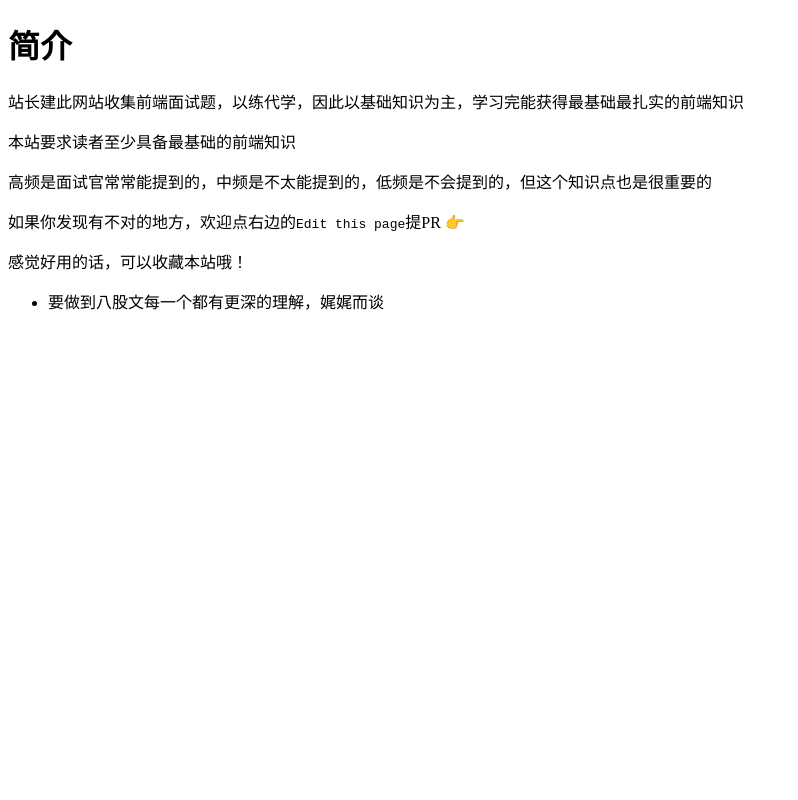
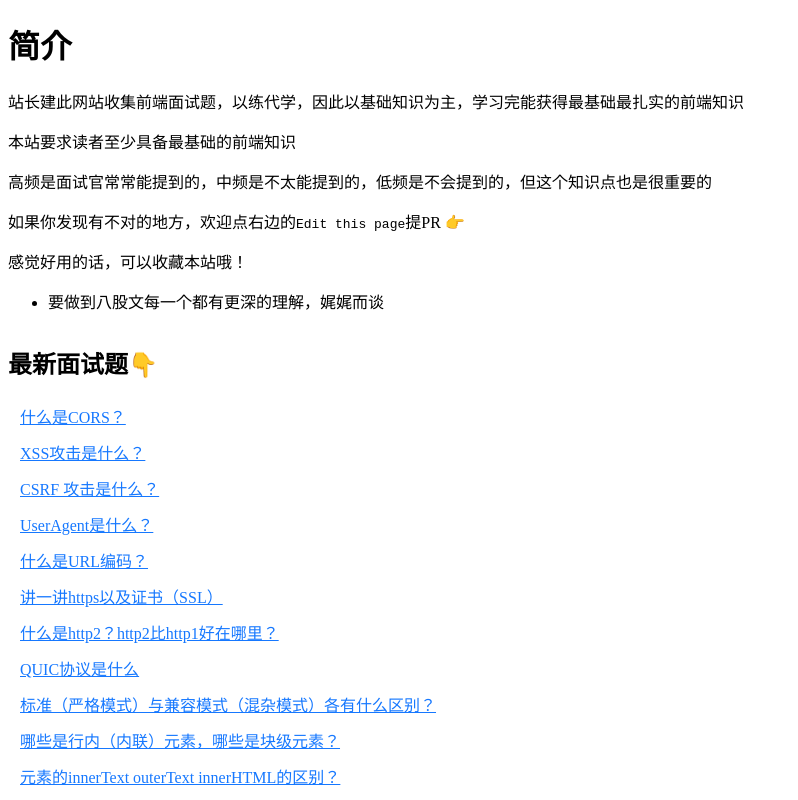
Before and after one commit to HeroIsUseless/docnext, a Next.js app: page / in a window 1280 px wide. Shown: the top 800 px of the page, without its empty margins (0-798 px from the left). Built offline with nearby package versions, Linux system fonts and the light colour scheme.

Commit message:
fix: front

```diff
--- a/components/counters.tsx
+++ b/components/counters.tsx
@@ -1,10 +1,18 @@
 // Example from https://beta.reactjs.org/learn
 
-import { useState } from 'react'
+import { useMemo, useState } from 'react'
 import styles from './counters.module.css'
+import metaJson from '../pages/question/_meta.json'
 
 function MyButton() {
   const [count, setCount] = useState(0)
+  const array = useMemo(() => {
+    const res = []
+    Object.values(metaJson).forEach((item) => {
+      res.push(item)
+    })
+    return res
+  }, [metaJson])
 
   function handleClick() {
     setCount(count + 1)
@@ -12,9 +20,14 @@ function MyButton() {
 
   return (
     <div>
-      <button onClick={handleClick} className={styles.counter}>
-        Clicked {count} times
-      </button>
+      <h2 style={{fontSize: '24px', fontWeight: 'bold', marginTop: '32px', marginBottom: '24px'}}>
+        最新面试题👇
+      </h2>
+      {Object.entries(metaJson).map((item, index) => {
+        return <p style={{margin: '12px'}} key={index}>
+          <a style={{color: '#1678ff'}} href={'question/'+item[0]}>{item[1]}</a>
+        </p>
+      })}
     </div>
   )
 }
--- a/pages/index.mdx
+++ b/pages/index.mdx
@@ -11,3 +11,8 @@
 感觉好用的话，可以收藏本站哦！
 
 * 要做到八股文每一个都有更深的理解，娓娓而谈
+
+import { Bleed } from 'nextra-theme-docs'
+import Counters from '../components/counters'
+
+<Counters />
```
